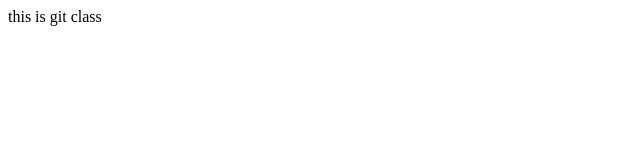
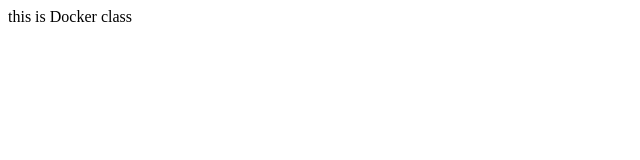
Before and after one commit to Sadra73/sadra, a plain HTML site: page index.html in a window 1280 px wide. Shown: the full height of the page, 0-640 px from the left. Drawn offline with Linux system fonts and the light colour scheme.

Commit message:
index modified

```diff
--- a/index.html
+++ b/index.html
@@ -1,7 +1,7 @@
 <body>
 <body>
 <body>
-this is git class
+this is Docker class
 <body>
 <body>
 <body>
```
